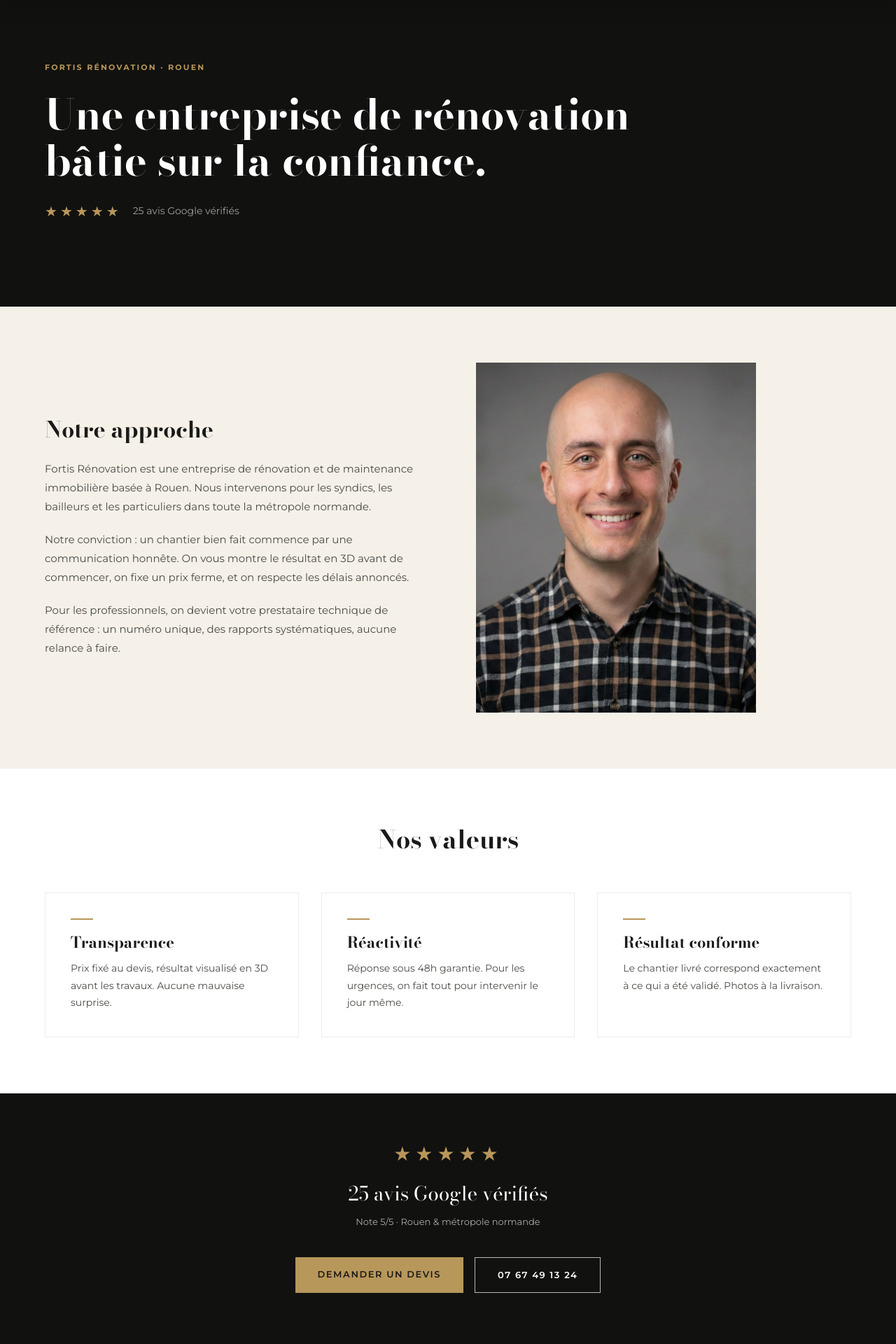
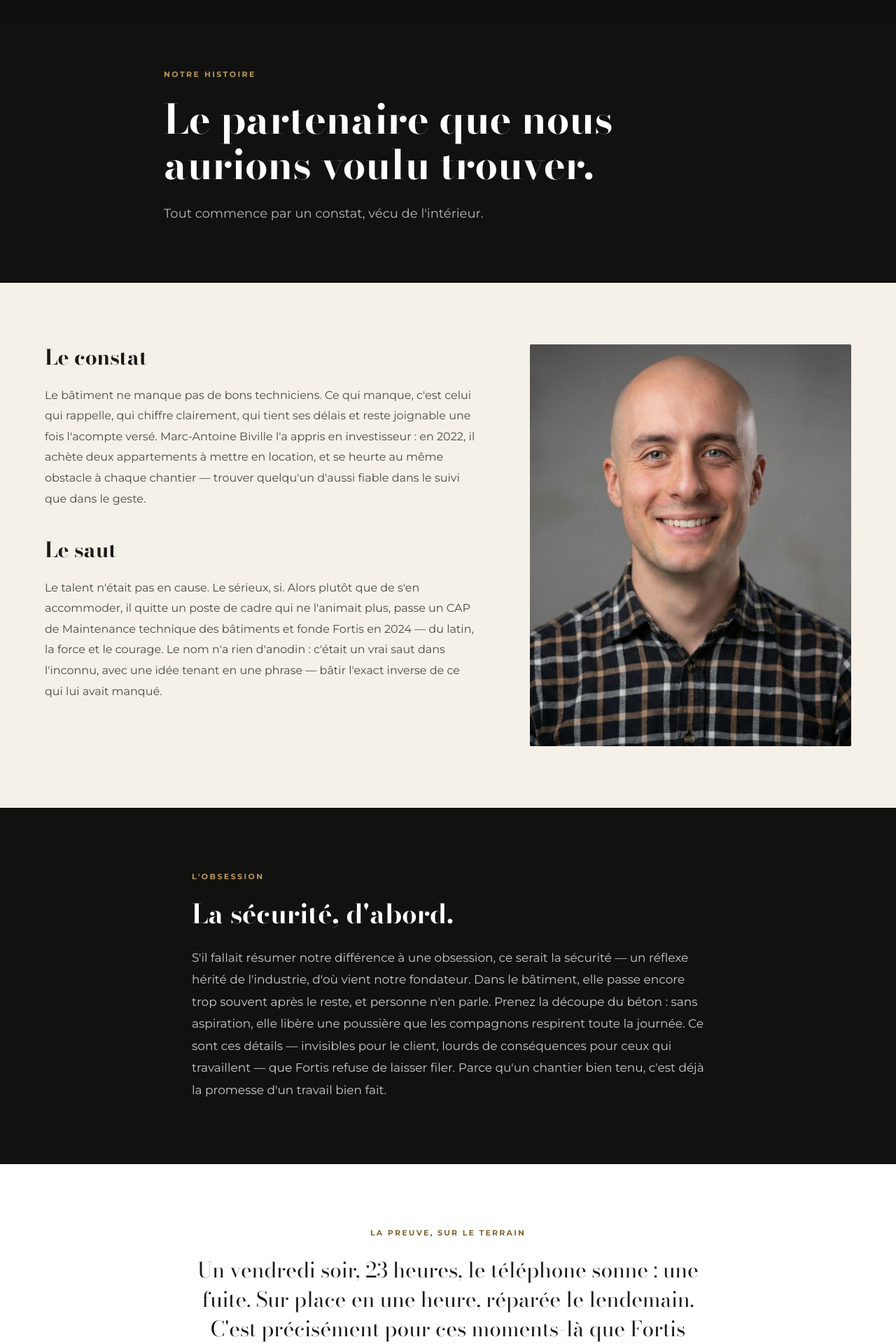
Before and after one commit to mbiville-hash/fortisrenovation, a Next.js app: page /a-propos in a window 1280 px wide. Shown: the part 80-2000 px from the top of the page at 70% size. Built offline with nearby package versions, Linux system fonts and the light colour scheme.

Commit message:
feat: page A propos (storytelling) + suppression image en double

```diff
--- a/app/a-propos/page.tsx
+++ b/app/a-propos/page.tsx
@@ -5,17 +5,20 @@ import { BASE_SCHEMA, breadcrumbSchema } from '@/lib/schema'
 
 export const metadata: Metadata = {
   title: 'À propos — Fortis Rénovation, entreprise de rénovation à Rouen',
-  description: 'Fortis Rénovation, entreprise de rénovation et maintenance immobilière à Rouen depuis 2024. Transparence, réactivité, résultat conforme. 25 avis ★★★★★.',
+  description: "L'histoire de Fortis Rénovation à Rouen : née du constat qu'on trouve d'excellents techniciens, mais peu de partenaires fiables. Rigueur, sécurité, parole tenue.",
   alternates: { canonical: 'https://www.fortisrenovation.fr/a-propos' },
   openGraph: {
     title: 'À propos — Fortis Rénovation',
-    description: 'Entreprise de rénovation et maintenance immobilière à Rouen. 25 avis ★★★★★.',
+    description: "L'histoire derrière Fortis Rénovation à Rouen : fiabilité, sécurité, parole tenue.",
     url: 'https://www.fortisrenovation.fr/a-propos',
     locale: 'fr_FR',
     type: 'website',
     images: [{ url: '/web-app-manifest-512x512.png', width: 512, height: 512, alt: 'Fortis Rénovation' }],
   },
 }
+
+const storyP = { fontSize: 16, color: 'var(--ink-soft)', lineHeight: 1.85, marginBottom: 18 } as const
+const eyebrowDark = { fontSize: 11, fontWeight: 700, letterSpacing: '0.22em', textTransform: 'uppercase', color: 'var(--gold)', marginBottom: 22 } as const
 
 export default function AProposPage() {
   return (
@@ -26,46 +29,48 @@ export default function AProposPage() {
         { name: 'À propos', url: 'https://www.fortisrenovation.fr/a-propos' },
       ]))}} />
 
+      <style>{`
+        @media (max-width: 768px) {
+          .apropos-story { grid-template-columns: 1fr !important; gap: 40px !important; }
+          .apropos-photo { max-width: 320px; margin: 0 auto; }
+        }
+      `}</style>
+
       <main style={{ paddingTop: 68 }}>
-        <section style={{ background: 'var(--dark)', padding: '100px 0 80px', color: 'white' }}>
-          <div className="container" data-reveal>
-            <p style={{ fontSize: 11, fontWeight: 700, letterSpacing: '0.2em', textTransform: 'uppercase', color: 'var(--gold)', marginBottom: 24 }}>
-              Fortis Rénovation · Rouen
+        {/* Hero */}
+        <section style={{ background: 'var(--dark)', padding: '110px 0 84px', color: 'white' }}>
+          <div className="container" data-reveal style={{ maxWidth: 860 }}>
+            <p style={eyebrowDark}>Notre histoire</p>
+            <h1 style={{ fontFamily: "'Bodoni Moda', serif", fontSize: 'clamp(34px, 5vw, 58px)', lineHeight: 1.12, marginBottom: 22 }}>
+              Le partenaire que nous aurions voulu trouver.
+            </h1>
+            <p style={{ fontSize: 18, color: 'rgba(255,255,255,0.7)', lineHeight: 1.7, maxWidth: 600 }}>
+              Tout commence par un constat, vécu de l'intérieur.
             </p>
-            <h1 style={{ fontFamily: "'Bodoni Moda', serif", fontSize: 'clamp(36px, 5vw, 60px)', lineHeight: 1.1, marginBottom: 24 }}>
-              Une entreprise de rénovation <br />bâtie sur la confiance.
-            </h1>
-            <div style={{ display: 'flex', alignItems: 'center', gap: 16, marginBottom: 40 }}>
-              <span style={{ color: 'var(--gold)', fontSize: 20, letterSpacing: 4 }}>★★★★★</span>
-              <span style={{ fontSize: 14, color: 'rgba(255,255,255,0.6)' }}>25 avis Google vérifiés</span>
-            </div>
           </div>
         </section>
 
-        {/* Histoire */}
-        <section style={{ background: 'var(--paper)', padding: '80px 0' }}>
+        {/* Le constat + Le saut */}
+        <section style={{ background: 'var(--paper)', padding: '88px 0' }}>
           <div className="container" data-reveal>
-            <div style={{ display: 'grid', gridTemplateColumns: '1fr 1fr', gap: 80, alignItems: 'center' }}>
+            <div className="apropos-story" style={{ display: 'grid', gridTemplateColumns: '1.15fr 0.85fr', gap: 72, alignItems: 'start' }}>
               <div>
-                <h2 style={{ fontFamily: "'Bodoni Moda', serif", fontSize: 32, marginBottom: 24 }}>Notre approche</h2>
-                <p style={{ fontSize: 15, color: 'var(--ink-soft)', lineHeight: 1.8, marginBottom: 20 }}>
-                  Fortis Rénovation est une entreprise de rénovation et de maintenance immobilière basée à Rouen. Nous intervenons pour les syndics, les bailleurs et les particuliers dans toute la métropole normande.
+                <h2 style={{ fontFamily: "'Bodoni Moda', serif", fontSize: 'clamp(24px,2.6vw,30px)', marginBottom: 20, lineHeight: 1.25 }}>Le constat</h2>
+                <p style={storyP}>
+                  Le bâtiment ne manque pas de bons techniciens. Ce qui manque, c'est celui qui rappelle, qui chiffre clairement, qui tient ses délais et reste joignable une fois l'acompte versé. Marc-Antoine Biville l'a appris en investisseur : en 2022, il achète deux appartements à mettre en location, et se heurte au même obstacle à chaque chantier — trouver quelqu'un d'aussi fiable dans le suivi que dans le geste.
                 </p>
-                <p style={{ fontSize: 15, color: 'var(--ink-soft)', lineHeight: 1.8, marginBottom: 20 }}>
-                  Notre conviction : un chantier bien fait commence par une communication honnête. On vous montre le résultat en 3D avant de commencer, on fixe un prix ferme, et on respecte les délais annoncés.
-                </p>
-                <p style={{ fontSize: 15, color: 'var(--ink-soft)', lineHeight: 1.8 }}>
-                  Pour les professionnels, on devient votre prestataire technique de référence : un numéro unique, des rapports systématiques, aucune relance à faire.
+                <h2 style={{ fontFamily: "'Bodoni Moda', serif", fontSize: 'clamp(24px,2.6vw,30px)', margin: '40px 0 20px', lineHeight: 1.25 }}>Le saut</h2>
+                <p style={{ ...storyP, marginBottom: 0 }}>
+                  Le talent n'était pas en cause. Le sérieux, si. Alors plutôt que de s'en accommoder, il quitte un poste de cadre qui ne l'animait plus, passe un CAP de Maintenance technique des bâtiments et fonde Fortis en 2024 — du latin, la force et le courage. Le nom n'a rien d'anodin : c'était un vrai saut dans l'inconnu, avec une idée tenant en une phrase — bâtir l'exact inverse de ce qui lui avait manqué.
                 </p>
               </div>
-
-              <div style={{ position: 'relative', aspectRatio: '4/5', maxWidth: 400, overflow: 'hidden' }}>
+              <div className="apropos-photo" style={{ position: 'relative', aspectRatio: '4 / 5', overflow: 'hidden', borderRadius: 2 }}>
                 <Image
                   src="/IMG_4452.jpg"
-                  alt="Dirigeant Fortis Rénovation — Rouen"
+                  alt="Marc-Antoine Biville, fondateur de Fortis Rénovation"
                   fill
                   style={{ objectFit: 'cover', objectPosition: 'center top' }}
-                  sizes="(max-width: 768px) 100vw, 400px"
+                  sizes="(max-width: 768px) 100vw, 380px"
                   priority
                 />
               </div>
@@ -73,34 +78,43 @@ export default function AProposPage() {
           </div>
         </section>
 
-        {/* Valeurs */}
-        <section style={{ background: 'white', padding: '80px 0' }}>
-          <div className="container" data-reveal>
-            <h2 style={{ fontFamily: "'Bodoni Moda', serif", fontSize: 36, textAlign: 'center', marginBottom: 56 }}>Nos valeurs</h2>
-            <div style={{ display: 'grid', gridTemplateColumns: 'repeat(auto-fit, minmax(240px, 1fr))', gap: 32 }}>
-              {[
-                { title: 'Transparence', desc: 'Prix fixé au devis, résultat visualisé en 3D avant les travaux. Aucune mauvaise surprise.' },
-                { title: 'Réactivité', desc: 'Réponse sous 48h garantie. Pour les urgences, on fait tout pour intervenir le jour même.' },
-                { title: 'Résultat conforme', desc: 'Le chantier livré correspond exactement à ce qui a été validé. Photos à la livraison.' },
-              ].map(({ title, desc }) => (
-                <div key={title} style={{ padding: 36, border: '1px solid rgba(26,26,24,0.08)' }}>
-                  <div style={{ width: 32, height: 2, background: 'var(--gold)', marginBottom: 20 }} />
-                  <h3 style={{ fontFamily: "'Bodoni Moda', serif", fontSize: 22, marginBottom: 12 }}>{title}</h3>
-                  <p style={{ fontSize: 14, color: 'var(--ink-soft)', lineHeight: 1.75 }}>{desc}</p>
-                </div>
-              ))}
-            </div>
+        {/* La sécurité — la conviction */}
+        <section style={{ background: 'var(--dark)', padding: '90px 0', color: 'white' }}>
+          <div className="container" data-reveal style={{ maxWidth: 780 }}>
+            <p style={eyebrowDark}>L'obsession</p>
+            <h2 style={{ fontFamily: "'Bodoni Moda', serif", fontSize: 'clamp(26px,3vw,38px)', lineHeight: 1.2, marginBottom: 24 }}>La sécurité, d'abord.</h2>
+            <p style={{ fontSize: 17, color: 'rgba(255,255,255,0.78)', lineHeight: 1.85 }}>
+              S'il fallait résumer notre différence à une obsession, ce serait la sécurité — un réflexe hérité de l'industrie, d'où vient notre fondateur. Dans le bâtiment, elle passe encore trop souvent après le reste, et personne n'en parle. Prenez la découpe du béton : sans aspiration, elle libère une poussière que les compagnons respirent toute la journée. Ce sont ces détails — invisibles pour le client, lourds de conséquences pour ceux qui travaillent — que Fortis refuse de laisser filer. Parce qu'un chantier bien tenu, c'est déjà la promesse d'un travail bien fait.
+            </p>
           </div>
         </section>
 
-        {/* Avis badge */}
-        <section style={{ background: 'var(--dark)', padding: '64px 0', textAlign: 'center' }}>
-          <div className="container" data-reveal>
-            <div style={{ color: 'var(--gold)', fontSize: 28, letterSpacing: 6, marginBottom: 12 }}>★★★★★</div>
-            <p style={{ fontFamily: "'Bodoni Moda', serif", fontSize: 28, color: 'white', marginBottom: 8 }}>25 avis Google vérifiés</p>
-            <p style={{ fontSize: 13, color: 'rgba(255,255,255,0.65)', marginBottom: 40 }}>Note 5/5 · Rouen & métropole normande</p>
+        {/* La preuve */}
+        <section style={{ background: 'white', padding: '90px 0' }}>
+          <div className="container" data-reveal style={{ maxWidth: 780, textAlign: 'center' }}>
+            <p style={{ fontSize: 11, fontWeight: 700, letterSpacing: '0.2em', textTransform: 'uppercase', color: 'var(--gold-deep)', marginBottom: 22 }}>La preuve, sur le terrain</p>
+            <p style={{ fontFamily: "'Bodoni Moda', serif", fontSize: 'clamp(22px,2.8vw,30px)', lineHeight: 1.4, color: 'var(--ink)', marginBottom: 26 }}>
+              Un vendredi soir, 23 heures, le téléphone sonne : une fuite. Sur place en une heure, réparée le lendemain. C'est précisément pour ces moments-là que Fortis existe.
+            </p>
+            <p style={{ fontSize: 16, color: 'var(--ink-soft)', lineHeight: 1.8, maxWidth: 620, margin: '0 auto' }}>
+              Du dépannage à 200 € à la réfection complète d'un appartement à 60 000 €, rien ne change : le même soin, le même interlocuteur, la même parole tenue.
+            </p>
+          </div>
+        </section>
+
+        {/* Pour qui + CTA */}
+        <section style={{ background: 'var(--dark)', padding: '86px 0', textAlign: 'center', color: 'white' }}>
+          <div className="container" data-reveal style={{ maxWidth: 720 }}>
+            <h2 style={{ fontFamily: "'Bodoni Moda', serif", fontSize: 'clamp(26px,3vw,40px)', marginBottom: 18 }}>Faisons connaissance.</h2>
+            <p style={{ fontSize: 16, color: 'rgba(255,255,255,0.72)', lineHeight: 1.8, maxWidth: 600, margin: '0 auto 22px' }}>
+              Syndics, gestionnaires locatifs, investisseurs, particuliers exigeants : à Rouen et dans sa métropole, Fortis s'adresse à celles et ceux qui cherchent, eux aussi, un partenaire sur qui compter.
+            </p>
+            <div style={{ marginBottom: 32 }}>
+              <span style={{ color: 'var(--gold)', fontSize: 16, letterSpacing: 4 }}>★★★★★</span>
+              <span style={{ fontSize: 13, letterSpacing: '0.04em', color: 'rgba(255,255,255,0.6)', marginLeft: 10 }}>25 avis Google vérifiés</span>
+            </div>
             <div style={{ display: 'flex', gap: 16, justifyContent: 'center', flexWrap: 'wrap' }}>
-              <Link href="/devis" className="btn btn-gold">Demander un devis</Link>
+              <Link href="/devis" className="btn btn-gold">Parler de votre projet</Link>
               <a href="tel:+33767491324" className="btn btn-outline-white">07 67 49 13 24</a>
             </div>
           </div>
```
Also changed, not shown: public/IMG_4452 (1).JPG (deleted).
